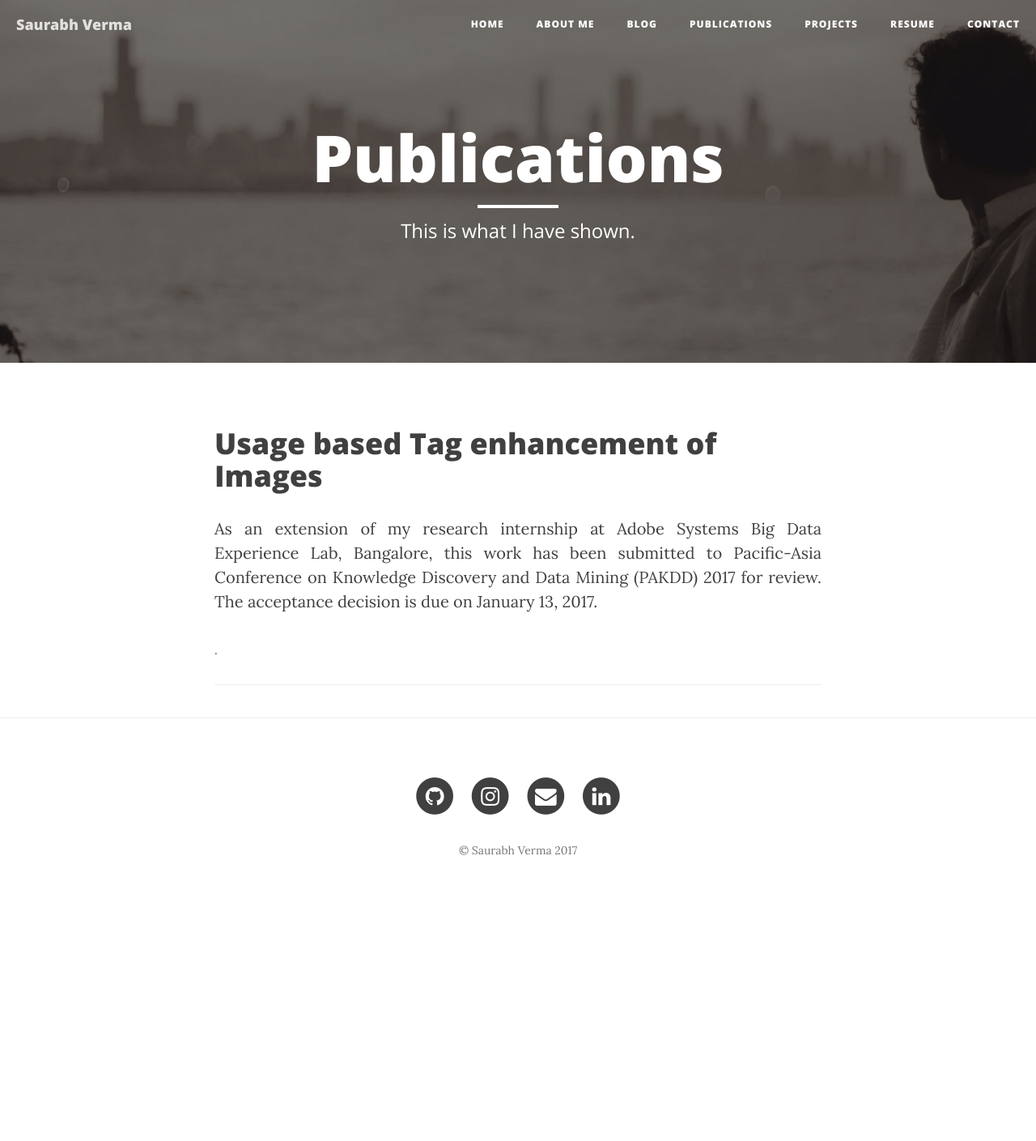
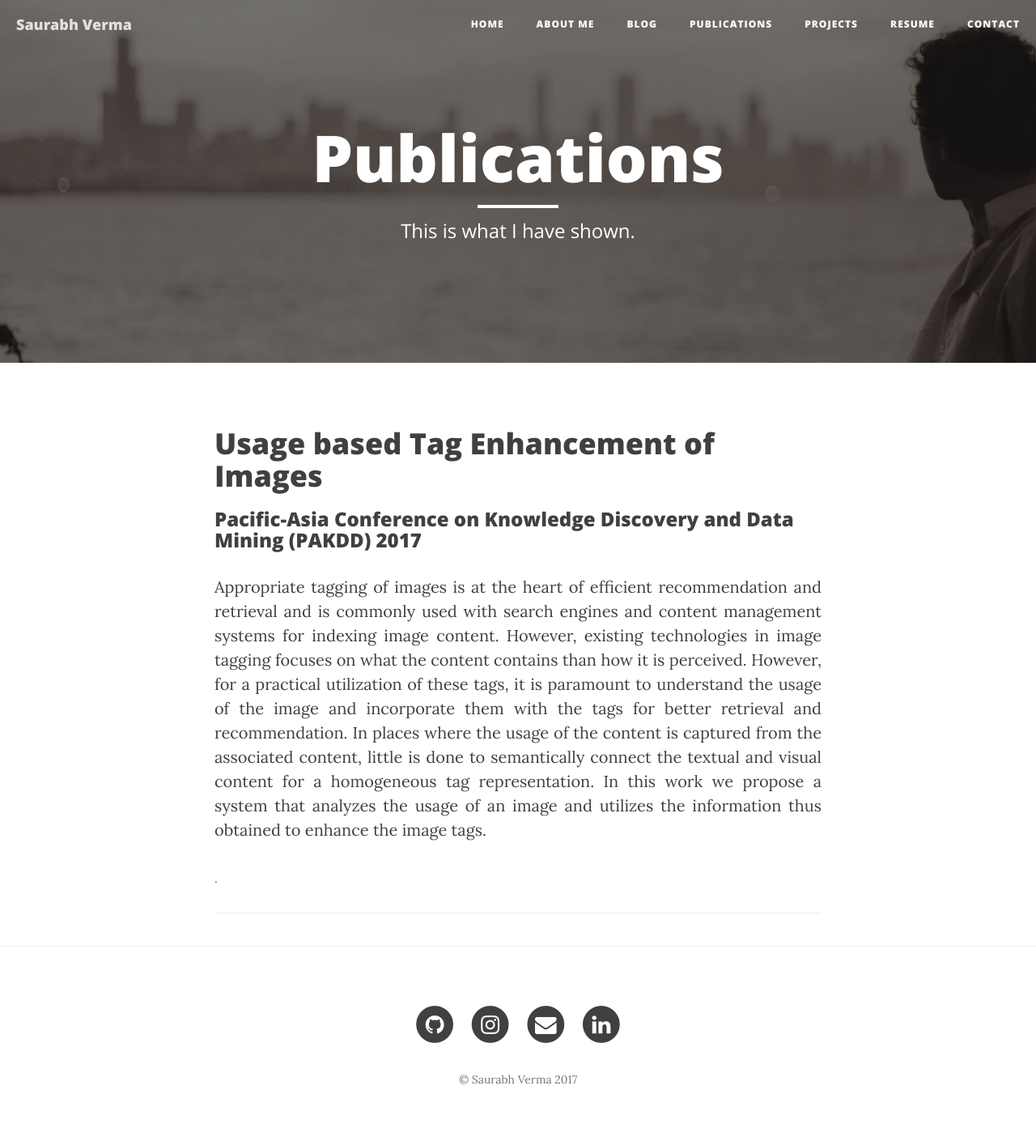
Before and after one commit to saurrv/saurrv.github.io, a Jekyll site: the page built from publications.html, in a window 1280 px wide. Shown: the whole page at 81% size. Built offline with Jekyll 4.4.1, drawn with Linux system fonts in a browser that asks for light colours; nearby versions of some CDN libraries; before the commit the page ends 1126 px from its top, so only the background shows below that.

Commit message:
update paper

```diff
--- a/_data/publications.yml
+++ b/_data/publications.yml
@@ -1,6 +1,6 @@
-- title: "Usage based Tag enhancement of Images"
-  subtitle: ""
+- title: "Usage based Tag Enhancement of Images"
+  subtitle: "Pacific-Asia Conference on Knowledge Discovery and Data Mining (PAKDD) 2017"
   image: ""
   url: ""
   reference: ""
-  description: "As an extension of my research internship at Adobe Systems Big Data Experience Lab, Bangalore, this work has been submitted to Pacific-Asia Conference on Knowledge Discovery and Data Mining (PAKDD) 2017 for review. The acceptance decision is due on January 13, 2017."
+  description: "Appropriate tagging of images is at the heart of efficient recommendation and retrieval and is commonly used with search engines and content management systems for indexing image content. However, existing technologies in image tagging focuses on what the content contains than how it is perceived. However, for a practical utilization of these tags, it is paramount to understand the usage of the image and incorporate them with the tags for better retrieval and recommendation. In places where the usage of the content is captured from the associated content, little is done to semantically connect the textual and visual content for a homogeneous tag representation. In this work we propose a system that analyzes the usage of an image and utilizes the information thus obtained to enhance the image tags."
```
